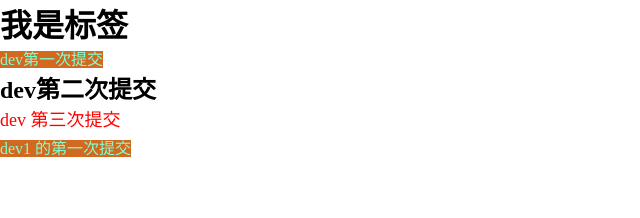
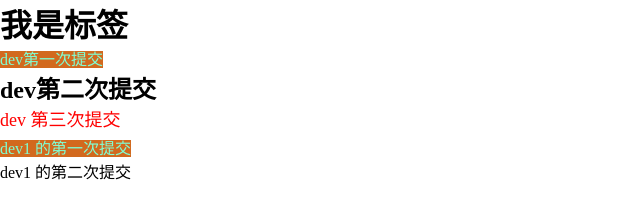
Before and after one commit to i-am-renbin/kunkun, a plain HTML site: page index.html in a window 1280 px wide. Shown: the whole page, without its empty margins (0-640 px from the left). Drawn offline with Linux system fonts and the light colour scheme.

Commit message:
dev1 第二次提交

```diff
--- a/index.html
+++ b/index.html
@@ -13,5 +13,6 @@
     <h2>dev第二次提交</h2>
     <p class="p1">dev 第三次提交</p>
     <span>dev1 的第一次提交</span>
+    <p>dev1 的第二次提交</p>
 </body>
 </html>
```
